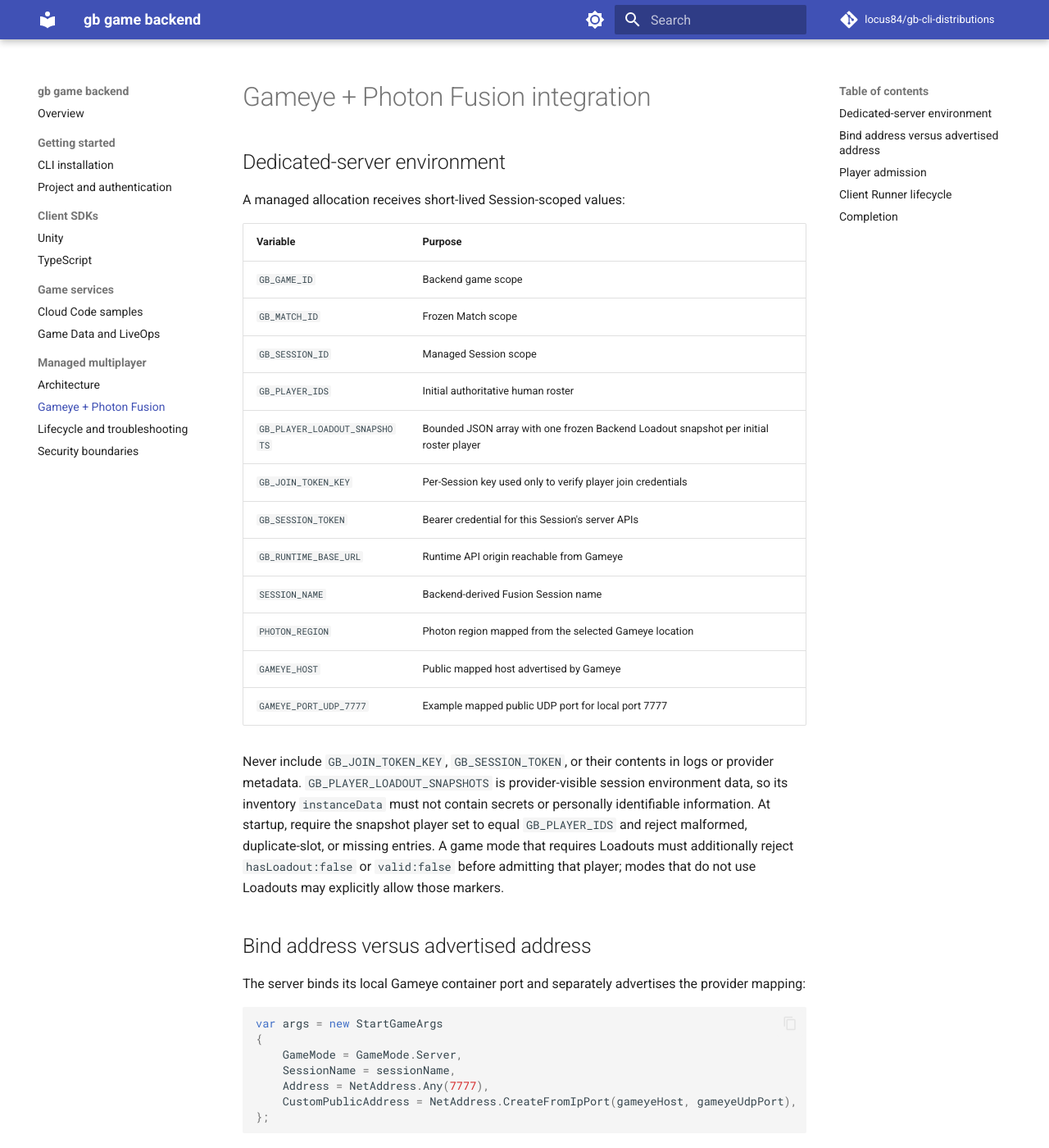
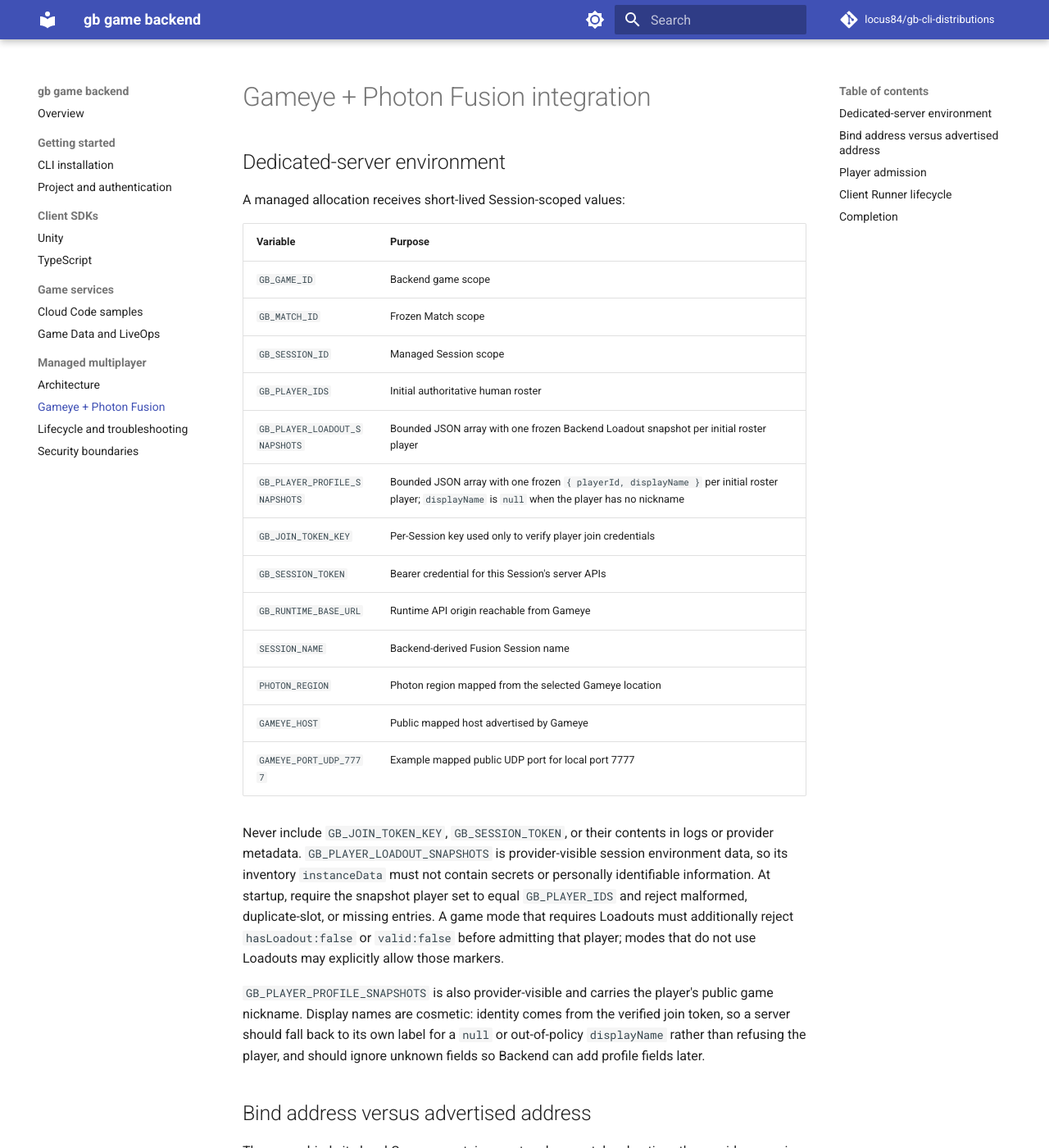
Before and after one commit to locus84/gb-cli-distributions, an MkDocs documentation site: the page built from docs/gameye-fusion.md, in a window 1280 px wide and 1400 px high. Shown: the whole window at 82% size. Built offline with MkDocs 1.6.1 and Material for MkDocs 9.7.7, drawn with Linux system fonts in a browser that asks for light colours; comment, search, counter and statistics services are not loaded.

Commit message:
docs(release): publish v0.2.214

```diff
--- a/docs/gameye-fusion.md
+++ b/docs/gameye-fusion.md
@@ -11,6 +11,7 @@ A managed allocation receives short-lived Session-scoped values:
 | `GB_SESSION_ID` | Managed Session scope |
 | `GB_PLAYER_IDS` | Initial authoritative human roster |
 | `GB_PLAYER_LOADOUT_SNAPSHOTS` | Bounded JSON array with one frozen Backend Loadout snapshot per initial roster player |
+| `GB_PLAYER_PROFILE_SNAPSHOTS` | Bounded JSON array with one frozen `{ playerId, displayName }` per initial roster player; `displayName` is `null` when the player has no nickname |
 | `GB_JOIN_TOKEN_KEY` | Per-Session key used only to verify player join credentials |
 | `GB_SESSION_TOKEN` | Bearer credential for this Session's server APIs |
 | `GB_RUNTIME_BASE_URL` | Runtime API origin reachable from Gameye |
@@ -20,6 +21,8 @@ A managed allocation receives short-lived Session-scoped values:
 | `GAMEYE_PORT_UDP_7777` | Example mapped public UDP port for local port 7777 |
 
 Never include `GB_JOIN_TOKEN_KEY`, `GB_SESSION_TOKEN`, or their contents in logs or provider metadata. `GB_PLAYER_LOADOUT_SNAPSHOTS` is provider-visible session environment data, so its inventory `instanceData` must not contain secrets or personally identifiable information. At startup, require the snapshot player set to equal `GB_PLAYER_IDS` and reject malformed, duplicate-slot, or missing entries. A game mode that requires Loadouts must additionally reject `hasLoadout:false` or `valid:false` before admitting that player; modes that do not use Loadouts may explicitly allow those markers.
+
+`GB_PLAYER_PROFILE_SNAPSHOTS` is also provider-visible and carries the player's public game nickname. Display names are cosmetic: identity comes from the verified join token, so a server should fall back to its own label for a `null` or out-of-policy `displayName` rather than refusing the player, and should ignore unknown fields so Backend can add profile fields later.
 
 ## Bind address versus advertised address
 
```
Also changed, not shown: docs/unity-sdk.md (+1 -1 lines).
